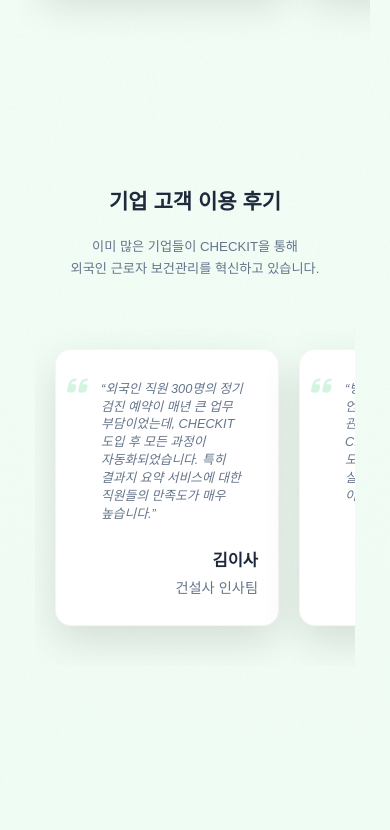
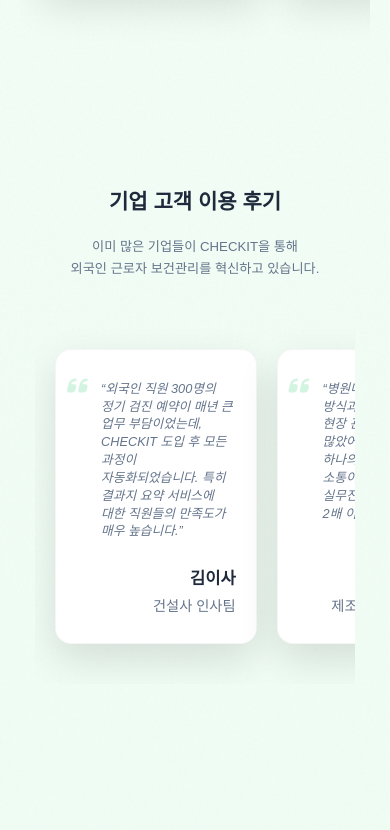
Before and after one commit to minddoo/checkit1, a website: page index.html in a window 390 px wide. Shown: the part 6817-7647 px from the top of the page. Drawn offline with nearby package versions, Linux system fonts and the light colour scheme; no server answers; a web font is replaced by a local one.

Commit message:
UI: Shrank mobile slider cards to 72% flex-basis to prominently expose adjacent cards dynamically (cache v6.6)

```diff
--- a/style.css
+++ b/style.css
@@ -3512,6 +3512,7 @@
 
     .process-card-container::-webkit-scrollbar,
     .testimonial-grid::-webkit-scrollbar,
+    #corporate-necessity .features-grid-new::-webkit-scrollbar,
     .welfare-visual-grid::-webkit-scrollbar {
         display: none;
     }
@@ -3534,7 +3535,7 @@
     }
 
     .process-card, .testimonial-card, #corporate-necessity .feature-item-new, .welfare-card {
-        flex: 0 0 80% !important; /* 85% -> 80%로 축소하여 다음 카드를 더 많이 노출 */
+        flex: 0 0 72% !important; /* Reduced from 80% to clearly show side cards */
         scroll-snap-align: center !important;
         transition: all 0.5s cubic-bezier(0.4, 0, 0.2, 1) !important;
         transform: scale(0.9) !important;
```
Also changed, not shown: corporate.html (+2 -2 lines).
